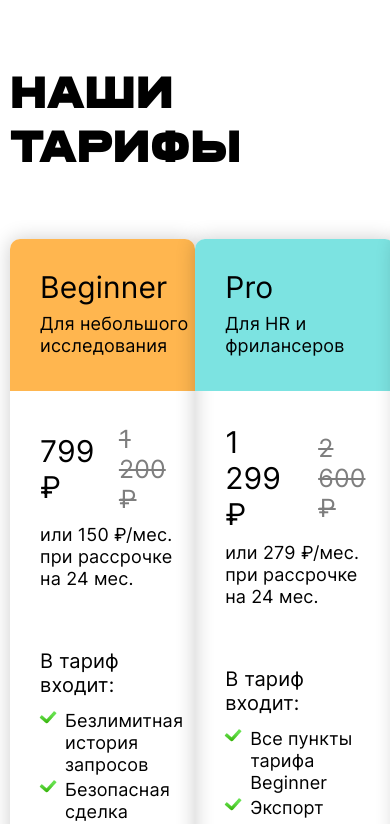
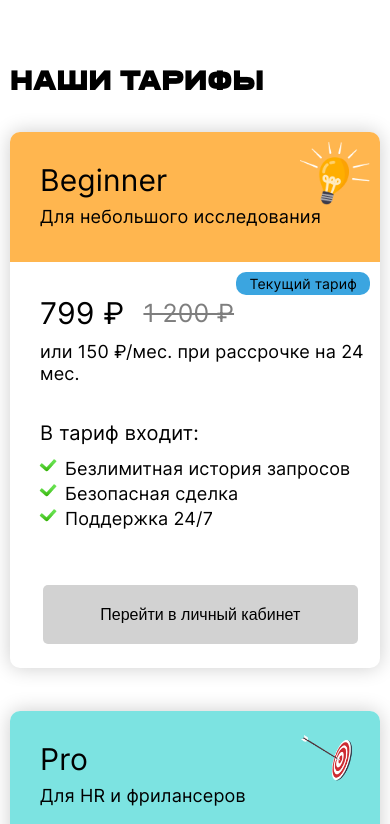
Before and after one commit to ZerruKun/sf-scan-service, a React (Create React App) app: page / in a window 390 px wide. Shown: the part 1600-2424 px from the top of the page. Built offline with nearby package versions, Linux system fonts and the light colour scheme.

Commit message:
Tariffs adaptive.

```diff
--- a/src/components/Middle/Landing/Tariffs/Tariffs.jsx
+++ b/src/components/Middle/Landing/Tariffs/Tariffs.jsx
@@ -13,10 +13,11 @@ const Tariffs = () => {
                     <h3>Beginner</h3>
                     <p>Для небольшого исследования</p>
                 </div>
-                <div className={styles.discriptionImage}></div>
+                <div className={styles.lamp}></div>
             </div>
-            <div className={styles.detailedDiscription}>
-                {/* <span className={styles.tariffNow}>Текущий тариф</span> */}
+            <div className={`${styles.detailedDiscription} ${styles.currentTariff}`}>
+                {/* Не вешал обзёрвер на компонент и не выделял отдельное состояние, плашка активна постоянно */}
+                <span className={styles.tariffNow}>Текущий тариф</span>
                 <div className={styles.price}>
                     <span className={styles.priceNow}>799 ₽</span>
                     <span className={styles.pricePrevios}>1 200 ₽</span>
@@ -37,7 +38,7 @@ const Tariffs = () => {
                     <h3>Pro</h3>
                     <p>Для HR и фрилансеров</p>
                 </div>
-                <div className={styles.discriptionImage}></div>
+                <div className={styles.target}></div>
             </div>
             <div className={styles.detailedDiscription}>
                 <div className={styles.price}>
@@ -60,7 +61,7 @@ const Tariffs = () => {
                     <h3>Business</h3>
                     <p>Для корпоративных клиентов</p>
                 </div>
-                <div className={styles.discriptionImage}></div>
+                <div className={styles.notebook}></div>
             </div>
             <div className={styles.detailedDiscription}>
                 <div className={`${styles.price} ${styles.priceBusiness}`}>
--- a/src/components/Middle/Landing/Tariffs/Tariffs.module.css
+++ b/src/components/Middle/Landing/Tariffs/Tariffs.module.css
@@ -27,6 +27,10 @@
     flex-direction: column;
     border-radius: 10px;
     box-shadow: 0px 0px 20px rgba(0, 0, 0, 0.2);
+}
+
+.discription {
+    position: relative;
 }
 
 .beginner .discription,
@@ -62,6 +66,30 @@
 .business .discription p {
     font-size: 18px;
     line-height: 22px;
+}
+
+.lamp,
+.target,
+.notebook {
+    position: absolute;
+    top: 10px;
+    right: 10px;
+    width: 70px;
+    height: 70px;
+    background-repeat: no-repeat;
+    background-size: contain;
+}
+
+.lamp {
+    background-image: url("../../../../images/landing/lamp.png");
+}
+
+.target {
+    background-image: url("../../../../images/landing/target.png");
+}
+
+.notebook {
+    background-image: url("../../../../images/landing/notebook.png");
 }
 
 .tariffNow {
@@ -144,3 +172,40 @@
     color: #FFFFFF;
     background-color: #5970FF;
 }
+
+.currentTariff {
+    position: relative;
+}
+
+.tariffNow {
+    position: absolute;
+    top: 10px;
+    right: 10px;
+}
+
+
+@media screen and (max-width: 1080px) {
+    .general {
+        margin-bottom: 43px;
+    }
+
+    .general h2 {
+        margin-bottom: 37px;
+        font-size: 28px;
+        line-height: 34px;
+    }
+
+    .tariffs {
+        flex-direction: column;
+        align-items: center;
+    }
+
+    .beginner,
+    .pro {
+        margin-bottom: 43px;
+    }
+
+    .detailedDiscription p {
+        margin-bottom: 36px;
+    }
+}
```
